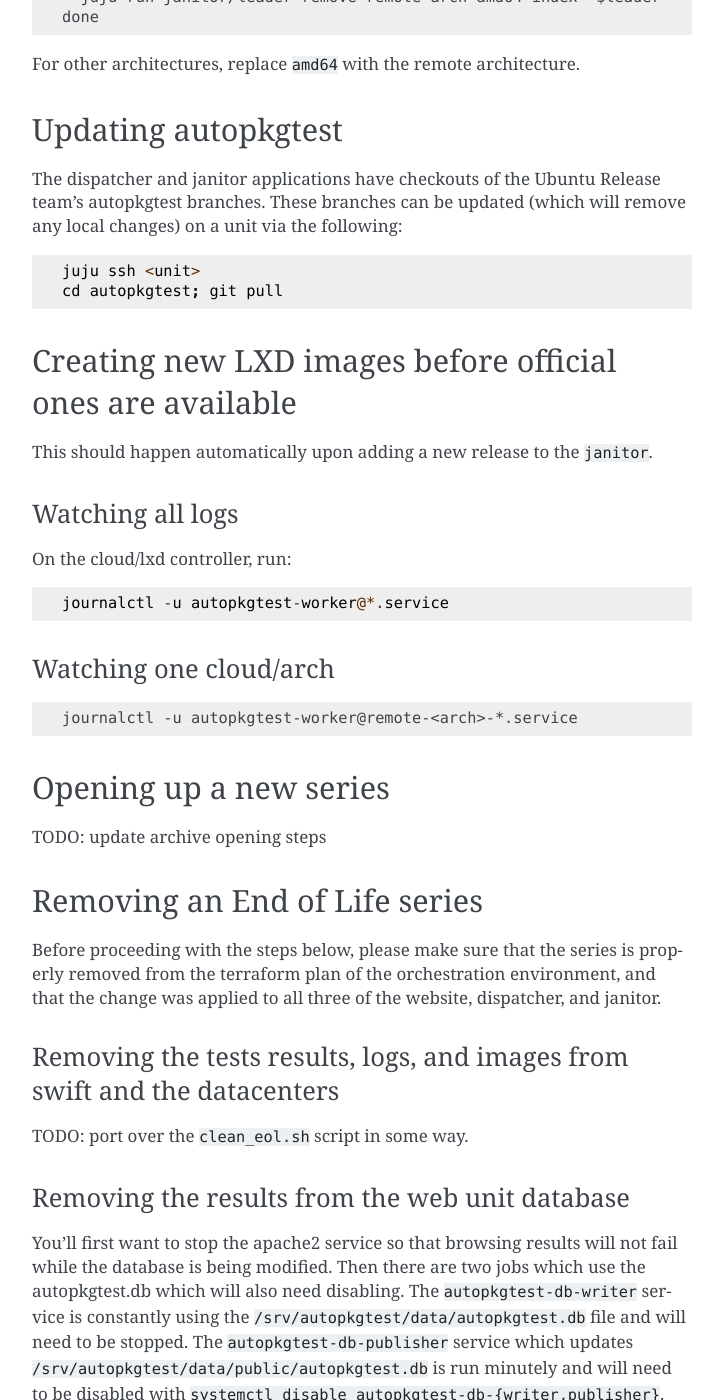
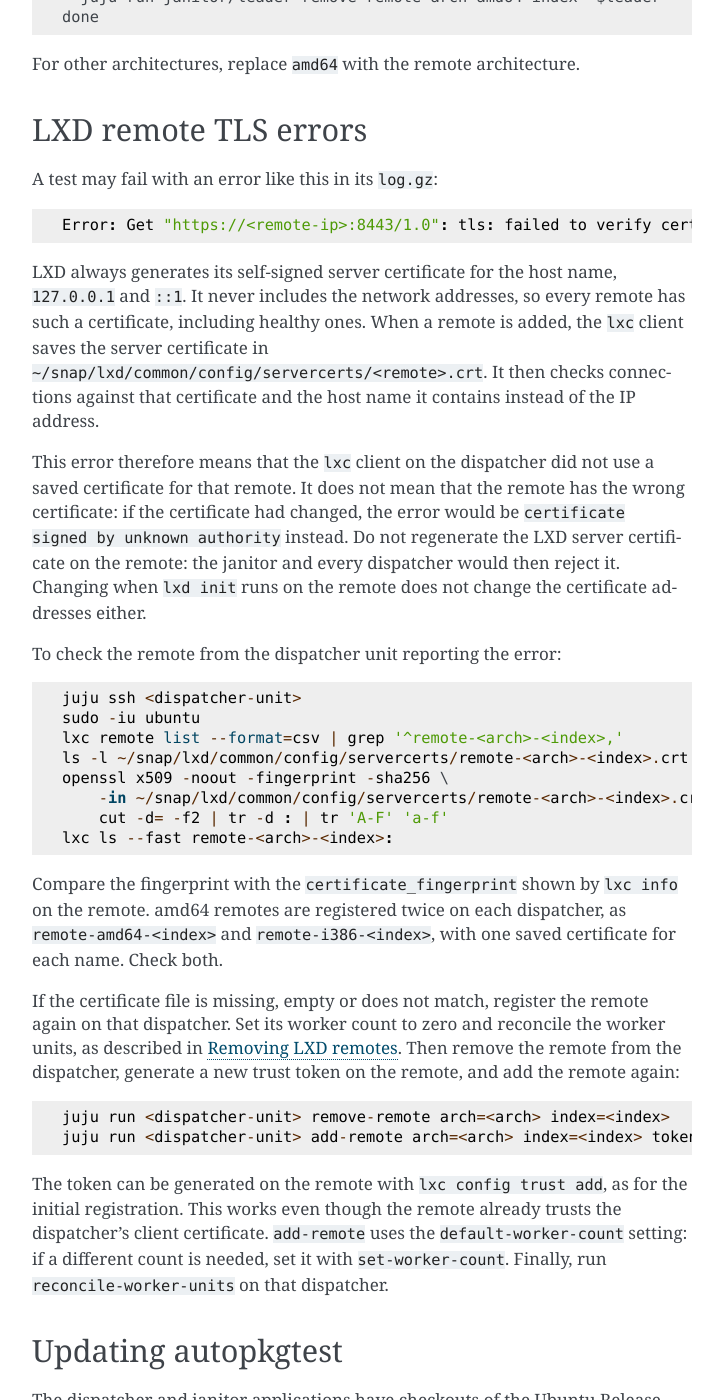
Before and after one commit to canonical/ubuntu-autopkgtest-operators, a Sphinx documentation site: the page built from docs/administration.rst, in a window 1280 px wide and 1400 px high, scrolled down 3438 px. Shown: the whole window, without its empty margins (388-1111 px from the left). Built offline with Sphinx 7.4.7, drawn with Linux system fonts in a browser that asks for light colours; some of the changed text lies outside the part shown.

Commit message:
docs: explain LXD remote TLS SAN errors and how to recover
Co-authored-by: copilot-swe-agent[bot] <198982749+Copilot@users.noreply.github.com>

```diff
--- a/docs/administration.rst
+++ b/docs/administration.rst
@@ -151,6 +151,61 @@ remotes, so for amd64 only use ``arch=amd64``, not ``arch=i386``::
   done
 
 For other architectures, replace ``amd64`` with the remote architecture.
+
+LXD remote TLS errors
+---------------------
+
+A test may fail with an error like this in its ``log.gz``::
+
+  Error: Get "https://<remote-ip>:8443/1.0": tls: failed to verify certificate: x509: certificate is valid for 127.0.0.1, ::1, not <remote-ip>
+
+LXD always generates its self-signed server certificate for the host name,
+``127.0.0.1`` and ``::1``. It never includes the network addresses, so every
+remote has such a certificate, including healthy ones. When a remote is added,
+the ``lxc`` client saves the server certificate in
+``~/snap/lxd/common/config/servercerts/<remote>.crt``. It then checks
+connections against that certificate and the host name it contains instead of
+the IP address.
+
+This error therefore means that the ``lxc`` client on the dispatcher did not
+use a saved certificate for that remote. It does not mean that the remote has
+the wrong certificate: if the certificate had changed, the error would be
+``certificate signed by unknown authority`` instead. Do not regenerate the LXD
+server certificate on the remote: the janitor and every dispatcher would then
+reject it. Changing when ``lxd init`` runs on the remote does not change the
+certificate addresses either.
+
+To check the remote from the dispatcher unit reporting the error::
+
+  juju ssh <dispatcher-unit>
+  sudo -iu ubuntu
+  lxc remote list --format=csv | grep '^remote-<arch>-<index>,'
+  ls -l ~/snap/lxd/common/config/servercerts/remote-<arch>-<index>.crt
+  openssl x509 -noout -fingerprint -sha256 \
+      -in ~/snap/lxd/common/config/servercerts/remote-<arch>-<index>.crt |
+      cut -d= -f2 | tr -d : | tr 'A-F' 'a-f'
+  lxc ls --fast remote-<arch>-<index>:
+
+Compare the fingerprint with the ``certificate_fingerprint`` shown by
+``lxc info`` on the remote. amd64 remotes are registered twice on each
+dispatcher, as ``remote-amd64-<index>`` and ``remote-i386-<index>``, with one
+saved certificate for each name. Check both.
+
+If the certificate file is missing, empty or does not match, register the
+remote again on that dispatcher. Set its worker count to zero and reconcile the
+worker units, as described in `Removing LXD remotes`_. Then remove the remote
+from the dispatcher, generate a new trust token on the remote, and add the
+remote again::
+
+  juju run <dispatcher-unit> remove-remote arch=<arch> index=<index>
+  juju run <dispatcher-unit> add-remote arch=<arch> index=<index> token=<token>
+
+The token can be generated on the remote with ``lxc config trust add``, as for
+the initial registration. This works even though the remote already trusts the
+dispatcher's client certificate. ``add-remote`` uses the
+``default-worker-count`` setting: if a different count is needed, set it with
+``set-worker-count``. Finally, run ``reconcile-worker-units`` on that
+dispatcher.
 
 Updating autopkgtest
 ---------------------------------
```
